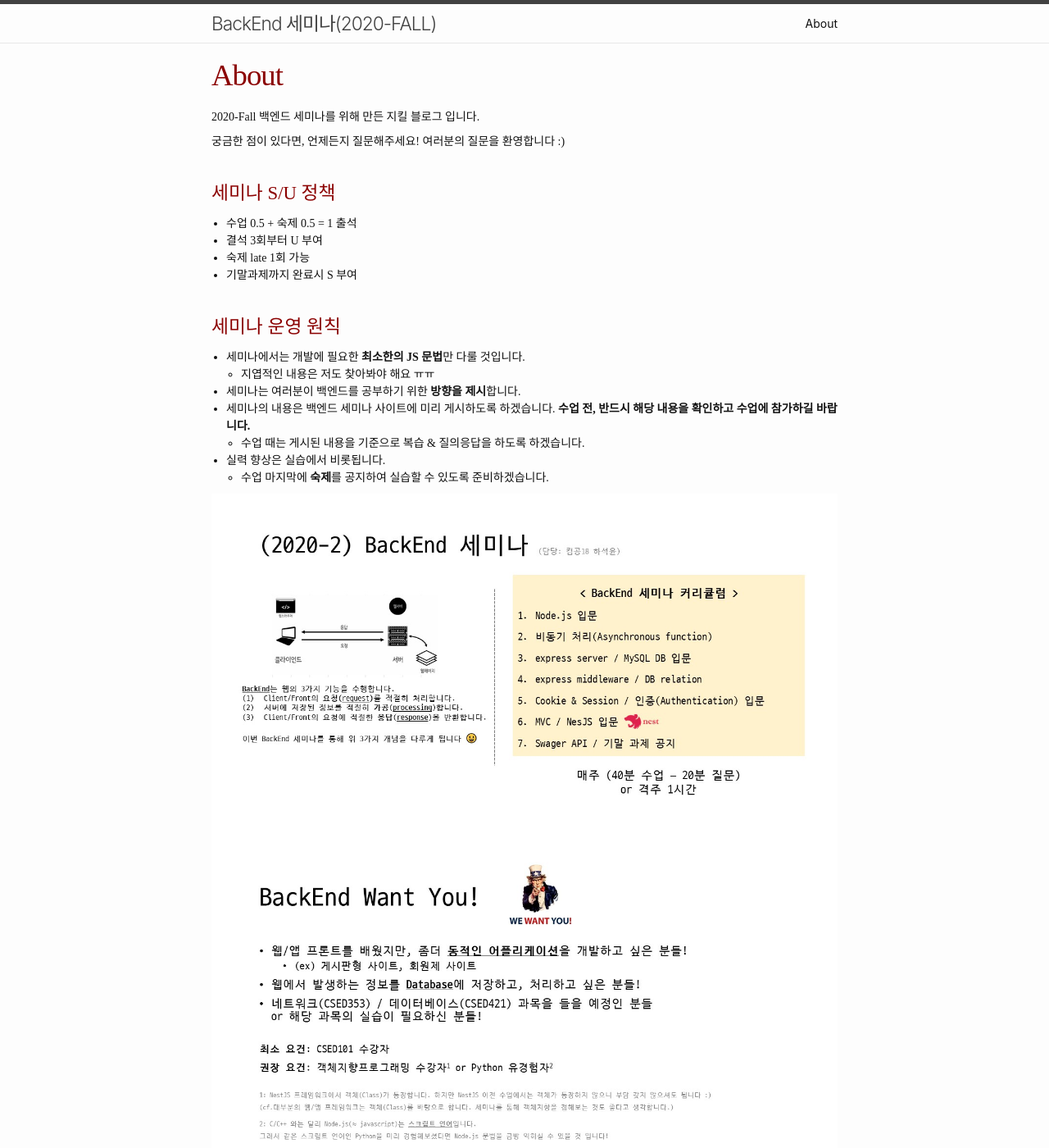
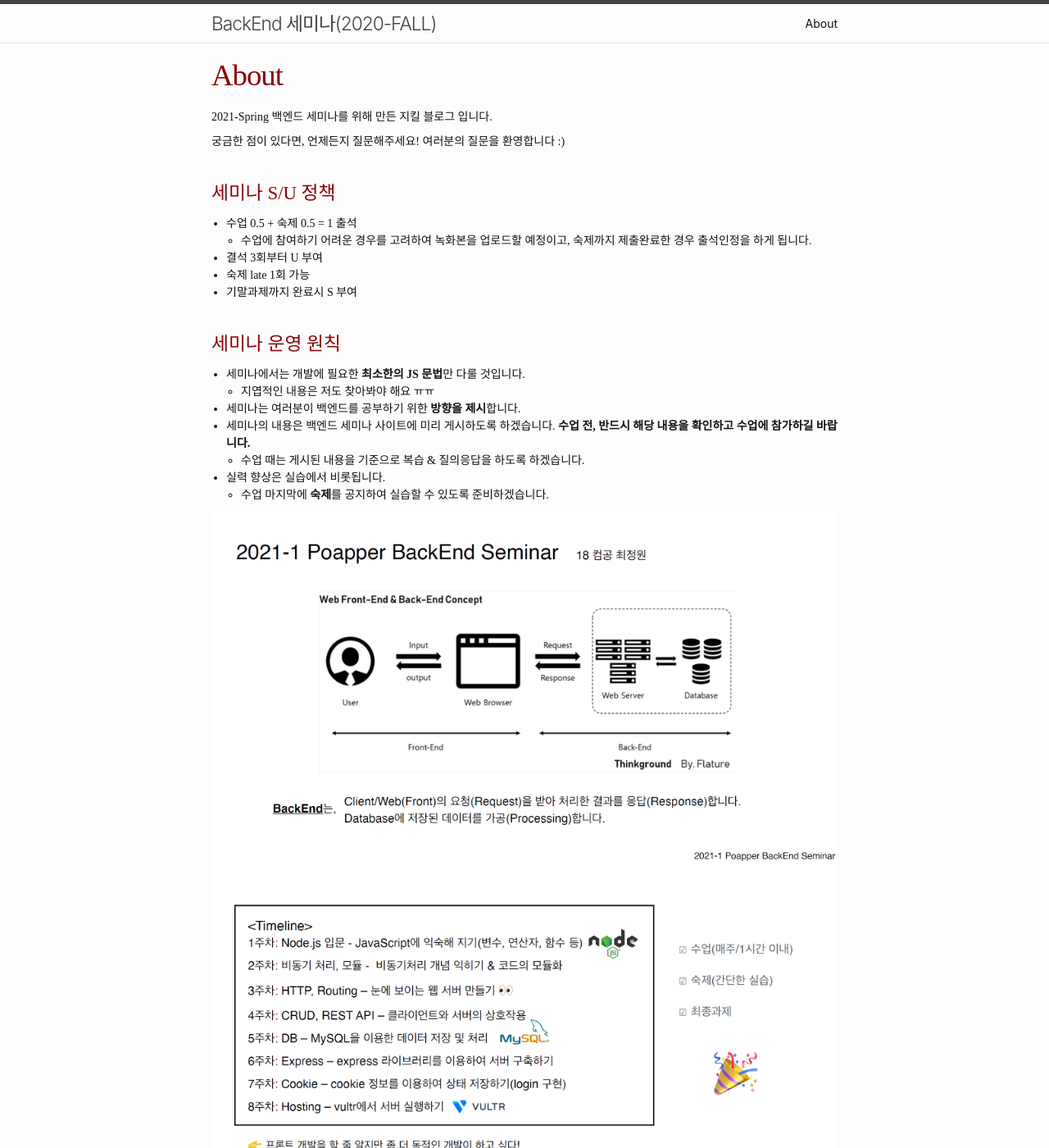
Before and after one commit to PoApper/backend-seminar, a Jekyll site: the page built from about.md, in a window 1280 px wide and 1400 px high. Shown: the whole window at 82% size. Built offline with Jekyll 4.4.1, drawn with Linux system fonts in a browser that asks for light colours; some of the changed text lies outside the part shown.

Commit message:
update about document

```diff
--- a/about.md
+++ b/about.md
@@ -4,12 +4,13 @@
 permalink: /about/
 ---
 
-2020-Fall 백엔드 세미나를 위해 만든 지킬 블로그 입니다.
+2021-Spring 백엔드 세미나를 위해 만든 지킬 블로그 입니다.
 
 궁금한 점이 있다면, 언제든지 질문해주세요! 여러분의 질문을 환영합니다 :)
 
 ### 세미나 S/U 정책
 - 수업 0.5 + 숙제 0.5 = 1 출석
+  - 수업에 참여하기 어려운 경우를 고려하여 녹화본을 업로드할 예정이고, 숙제까지 제출완료한 경우 출석인정을 하게 됩니다.
 - 결석 3회부터 U 부여
 - 숙제 late 1회 가능
 - 기말과제까지 완료시 S 부여
@@ -23,5 +24,7 @@
 - 실력 향상은 실습에서 비롯됩니다.
   - 수업 마지막에 **숙제**를 공지하여 실습할 수 있도록 준비하겠습니다.
 
-![](/assets/img/curriculum1.jpg)
-![](/assets/img/curriculum2.jpg)
+![](/assets/img/curriculum1.png)
+![](/assets/img/curriculum2.png)
+
+_special thanks to BlueHorn07_
```
Also changed, not shown: assets/img/curriculum1.png (added), assets/img/curriculum2.png (added).
